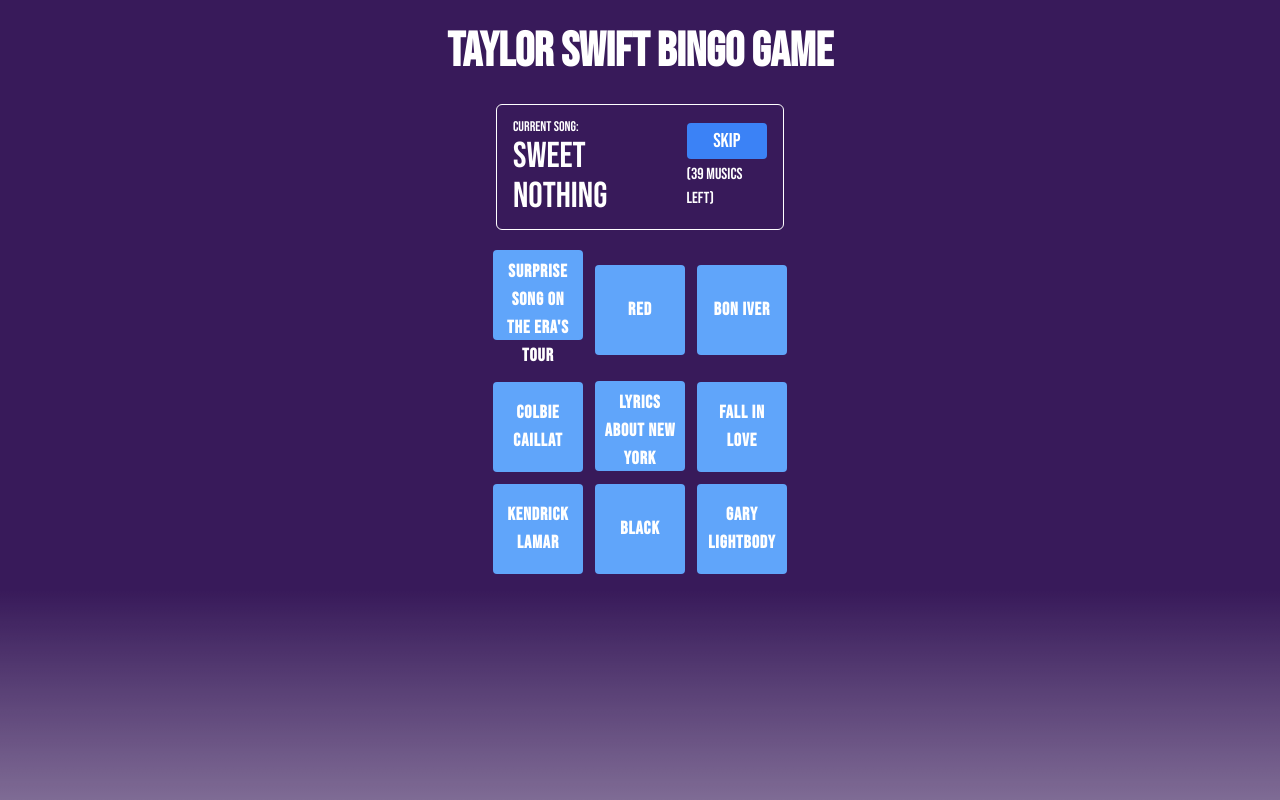
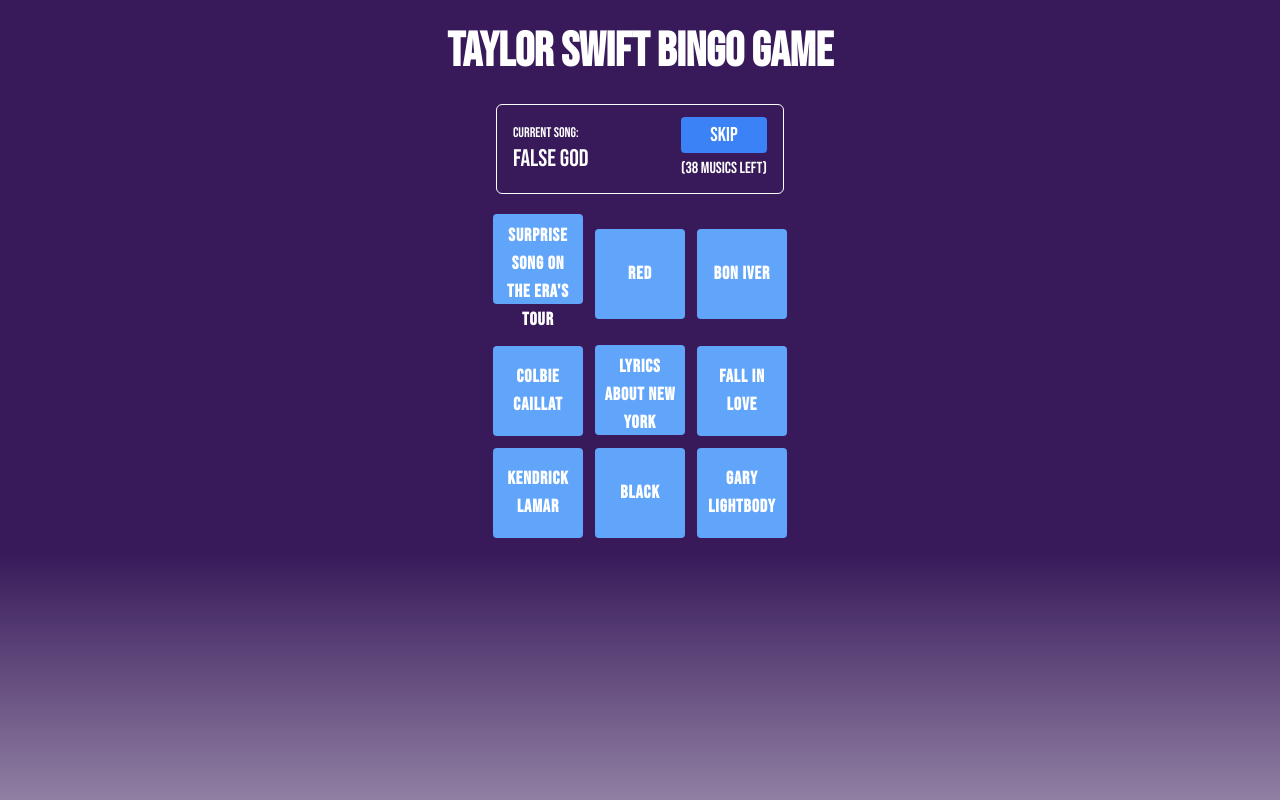
Before and after one commit to gabrielzamp/taylor-swift-bingo, a Next.js app: page /game in a window 1280 px wide. Built offline with nearby package versions, Linux system fonts and the light colour scheme.

Commit message:
ui update

```diff
--- a/src/app/game/outputData.js
+++ b/src/app/game/outputData.js
@@ -683,7 +683,7 @@
   {
     bingoItem: "2:00 AM",
     type: "Misc",
-    listOfMusics: ["Breathe", "I Wish You Would"],
+    listOfMusics: ["Breathe", "I Wish You Would", "The Way I Loved You"],
   },
   {
     bingoItem: "Debut album",
--- a/src/app/game/page.jsx
+++ b/src/app/game/page.jsx
@@ -123,7 +123,7 @@
             <div className="flex items-center justify-between w-full max-w-72 gap-3 px-4 py-3 mb-5 border border-white rounded-md bg-[#381a5a] ">
               <div>
                 <p className="text-sm">Current song:</p>
-                <p className="text-4xl">{selectedSongs[currentSongIndex]}</p>
+                <p className="text-2xl">{selectedSongs[currentSongIndex]}</p>
               </div>
               <div>
                 <button
```
